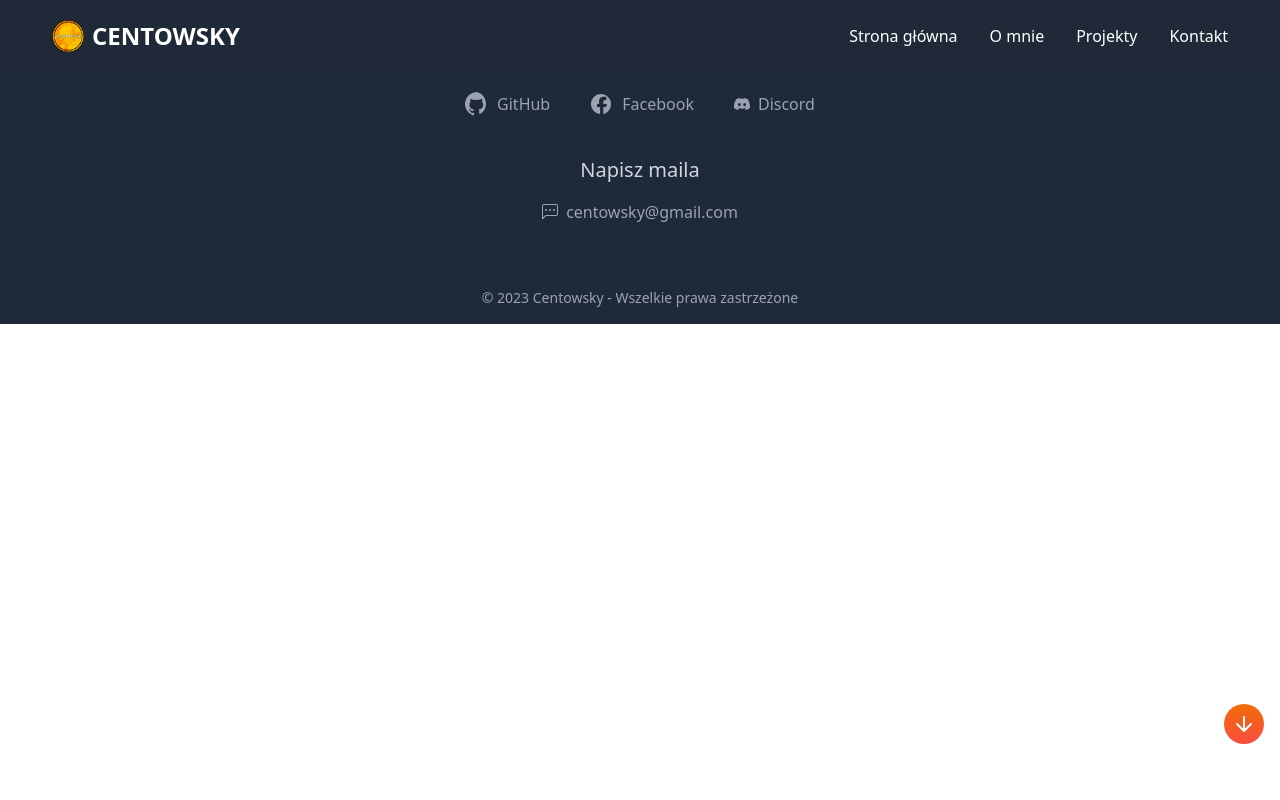
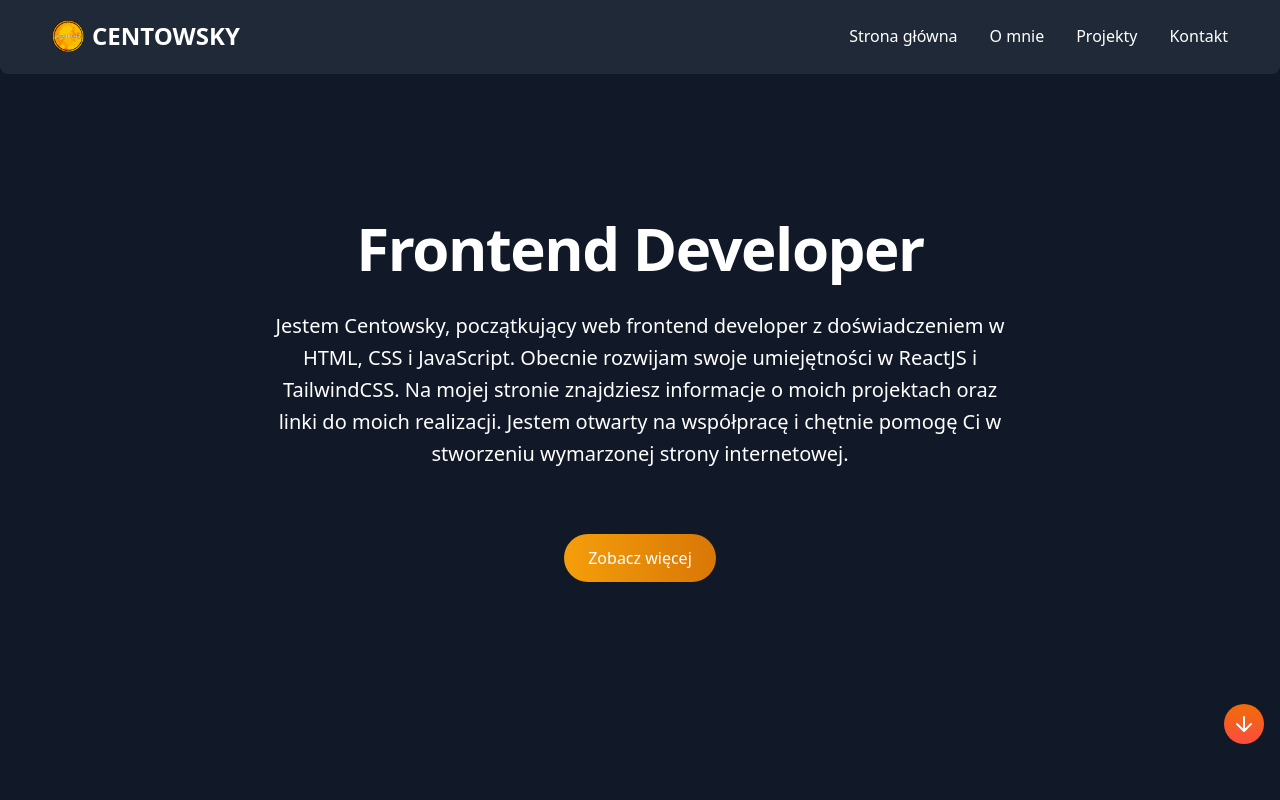
Before and after one commit to Centowsky/Portfolio, a React (Create React App) app: page /about in a window 1280 px wide. Shown: the top 800 px of the page. Built offline with nearby package versions, Linux system fonts and the light colour scheme.

Commit message:
Added a route for 404 pages (generated by useblackbox.ai )

```diff
--- a/src/App.tsx
+++ b/src/App.tsx
@@ -17,6 +17,7 @@ function App() {
       <Routes>
         <Route path="/" element={<Page />} />
         <Route path="/portfolio" element={<Page />} />
+        <Route path="*" element={<Page />} />
         {/* <Route path="/home" element={<Page />} /> */}
         {/* <Route path="about" element={<About />} />
         <Route path="projects" element={<Projects />} />
```
